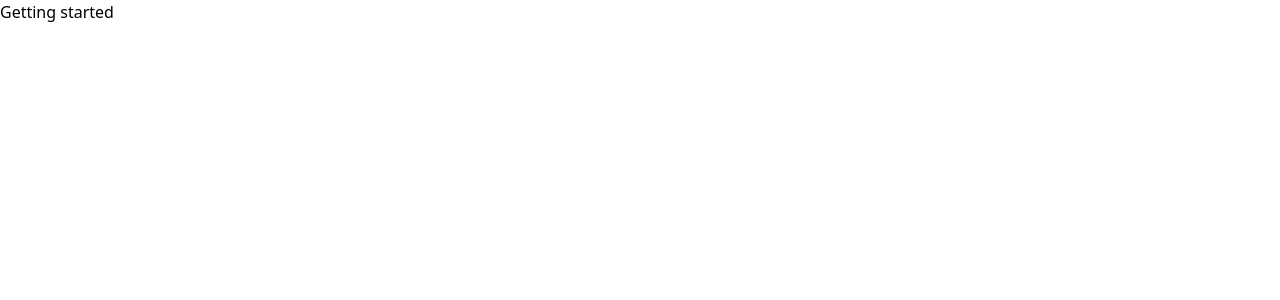
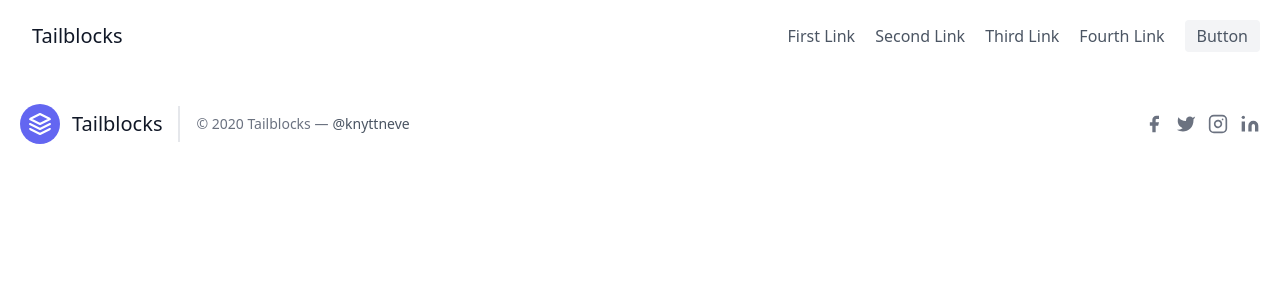
Before and after one commit to shahriarlimon/doctor_markel, a React (Create React App) app: page / in a window 1280 px wide. Shown: the top 300 px of the page. Built offline with nearby package versions, Linux system fonts and the light colour scheme.

Commit message:
added initial header and footer

```diff
--- a/src/App.js
+++ b/src/App.js
@@ -1,10 +1,13 @@
-import logo from './logo.svg';
+
 import './App.css';
+import Footer from './Components/Shared/Footer/Footer';
+import Header from './Components/Shared/Header/Header';
 
 function App() {
   return (
     <div>
-     <h1>Getting started</h1>
+      <Header/>
+      <Footer/>
     </div>
   );
 }
--- /dev/null
+++ b/src/Components/Shared/Footer/Footer.js
@@ -0,0 +1,46 @@
+import React from 'react';
+import { Link } from 'react-router-dom';
+
+const Footer = () => {
+    return (
+        <footer className="text-gray-600 body-font">
+  <div className="container px-5 py-8 mx-auto flex items-center sm:flex-row flex-col">
+    <Link to = "/" className="flex title-font font-medium items-center md:justify-start justify-center text-gray-900">
+      <svg xmlns="http://www.w3.org/2000/svg" fill="none" stroke="currentColor" stroke-linecap="round" stroke-linejoin="round" stroke-width="2" className="w-10 h-10 text-white p-2 bg-indigo-500 rounded-full" viewBox="0 0 24 24">
+        <path d="M12 2L2 7l10 5 10-5-10-5zM2 17l10 5 10-5M2 12l10 5 10-5"></path>
+      </svg>
+      <span className="ml-3 text-xl">Tailblocks</span>
+    </Link>
+    <p className="text-sm text-gray-500 sm:ml-4 sm:pl-4 sm:border-l-2 sm:border-gray-200 sm:py-2 sm:mt-0 mt-4">© 2020 Tailblocks —
+      <Link to = "/" href="https://twitter.com/knyttneve" className="text-gray-600 ml-1" rel="noopener noreferrer" target="_blank">@knyttneve</Link>
+    </p>
+    <span className="inline-flex sm:ml-auto sm:mt-0 mt-4 justify-center sm:justify-start">
+      <Link to = "/" className="text-gray-500">
+        <svg fill="currentColor" stroke-linecap="round" stroke-linejoin="round" stroke-width="2" className="w-5 h-5" viewBox="0 0 24 24">
+          <path d="M18 2h-3a5 5 0 00-5 5v3H7v4h3v8h4v-8h3l1-4h-4V7a1 1 0 011-1h3z"></path>
+        </svg>
+      </Link>
+      <Link to = "/" className="ml-3 text-gray-500">
+        <svg fill="currentColor" stroke-linecap="round" stroke-linejoin="round" stroke-width="2" className="w-5 h-5" viewBox="0 0 24 24">
+          <path d="M23 3a10.9 10.9 0 01-3.14 1.53 4.48 4.48 0 00-7.86 3v1A10.66 10.66 0 013 4s-4 9 5 13a11.64 11.64 0 01-7 2c9 5 20 0 20-11.5a4.5 4.5 0 00-.08-.83A7.72 7.72 0 0023 3z"></path>
+        </svg>
+      </Link>
+      <Link to = "/" className="ml-3 text-gray-500">
+        <svg fill="none" stroke="currentColor" stroke-linecap="round" stroke-linejoin="round" stroke-width="2" className="w-5 h-5" viewBox="0 0 24 24">
+          <rect width="20" height="20" x="2" y="2" rx="5" ry="5"></rect>
+          <path d="M16 11.37A4 4 0 1112.63 8 4 4 0 0116 11.37zm1.5-4.87h.01"></path>
+        </svg>
+      </Link>
+      <Link to = "/" className="ml-3 text-gray-500">
+        <svg fill="currentColor" stroke="currentColor" stroke-linecap="round" stroke-linejoin="round" stroke-width="0" className="w-5 h-5" viewBox="0 0 24 24">
+          <path stroke="none" d="M16 8a6 6 0 016 6v7h-4v-7a2 2 0 00-2-2 2 2 0 00-2 2v7h-4v-7a6 6 0 016-6zM2 9h4v12H2z"></path>
+          <circle cx="4" cy="4" r="2" stroke="none"></circle>
+        </svg>
+      </Link>
+    </span>
+  </div>
+</footer>
+    );
+};
+
+export default Footer;
--- /dev/null
+++ b/src/Components/Shared/Header/Header.js
@@ -0,0 +1,36 @@
+import React from "react";
+import { Link } from "react-router-dom";
+
+const Header = () => {
+  return (
+    <header className="text-gray-600 body-font">
+      <div className="container mx-auto flex flex-wrap p-5 flex-col md:flex-row items-center">
+        <Link
+          to="/"
+          className="flex title-font font-medium items-center text-gray-900 mb-4 md:mb-0"
+        >
+          <span className="ml-3 text-xl">Tailblocks</span>
+        </Link>
+        <nav className="md:ml-auto flex flex-wrap items-center text-base justify-center">
+          <Link to="/" className="mr-5 hover:text-gray-900">
+            First Link
+          </Link>
+          <Link to="/" className="mr-5 hover:text-gray-900">
+            Second Link
+          </Link>
+          <Link to="/" className="mr-5 hover:text-gray-900">
+            Third Link
+          </Link>
+          <Link to="/" className="mr-5 hover:text-gray-900">
+            Fourth Link
+          </Link>
+        </nav>
+        <button className="inline-flex items-center bg-gray-100 border-0 py-1 px-3 focus:outline-none hover:bg-gray-200 rounded text-base mt-4 md:mt-0">
+          Button
+        </button>
+      </div>
+    </header>
+  );
+};
+
+export default Header;
--- a/src/index.js
+++ b/src/index.js
@@ -1,14 +1,17 @@
-import React from 'react';
-import ReactDOM from 'react-dom/client';
-import './index.css';
-import App from './App';
-import reportWebVitals from './reportWebVitals';
+import React from "react";
+import ReactDOM from "react-dom/client";
+import "./index.css";
+import App from "./App";
+import reportWebVitals from "./reportWebVitals";
+import { BrowserRouter } from "react-router-dom";
 
-const root = ReactDOM.createRoot(document.getElementById('root'));
+const root = ReactDOM.createRoot(document.getElementById("root"));
 root.render(
-  <React.StrictMode>
-    <App />
-  </React.StrictMode>
+  <BrowserRouter>
+    <React.StrictMode>
+      <App />
+    </React.StrictMode>
+  </BrowserRouter>
 );
 
 // If you want to start measuring performance in your app, pass a function
```
